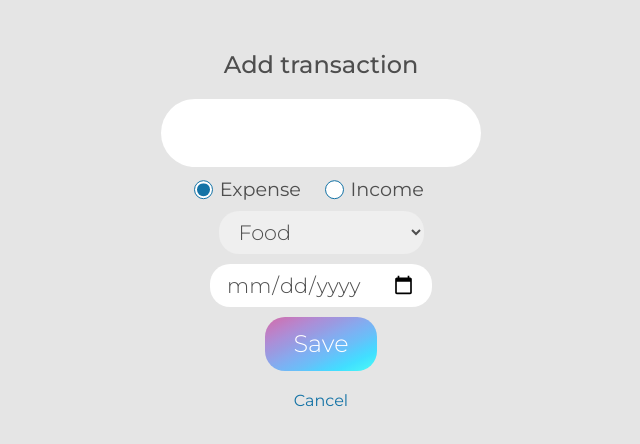
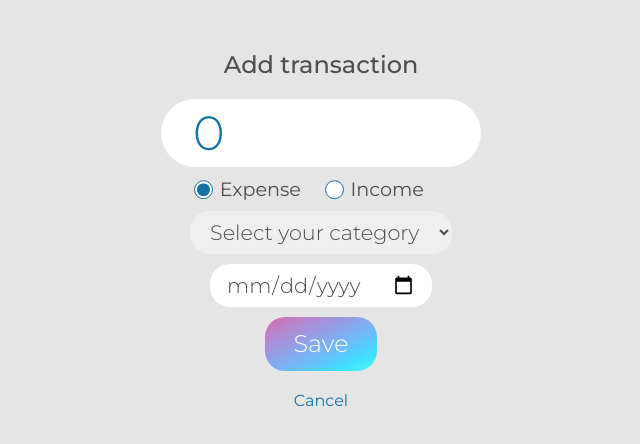
Before and after one commit to efrainlav/Angular_Expenses_Tracker, an Angular app in the folder angular17-expenses-tracker/: page /add in a window 1280 px wide. Shown: the top 444 px of the page, without its empty margins (319-959 px from the left). Built offline with nearby package versions, Linux system fonts and the light colour scheme.

Commit message:
Angular: FormGroup y FormCOntrol para manejo de ReactiveFOrms y evento ngSubmit - No SAVE mode activado. ELM

```diff
--- a/angular17-expenses-tracker/src/app/pages/add-transaction/add-transaction.component.html
+++ b/angular17-expenses-tracker/src/app/pages/add-transaction/add-transaction.component.html
@@ -1,20 +1,43 @@
 <div class="add-transaction">
   <h2>Add transaction</h2>
-  <form class="add-transaction__form" autocomplete="off">
-    <input type="text" id="amount" class="add-transaction__amount" autofocus />
+  <form
+    class="add-transaction__form"
+    autocomplete="off"
+    [formGroup]="addTransactionForm"
+    (ngSubmit)="onSubmit()"
+  >
+    <input
+      type="text"
+      class="add-transaction__amount"
+      autofocus
+      formControlName="amount"
+    />
     <div class="add-transaction__type">
-      <input type="radio" id="expense" name="type" value="expense" checked />
+      <input
+        type="radio"
+        id="expense"
+        name="type"
+        value="expense"
+        formControlName="type"
+      />
       <label for="expense">Expense</label>
-      <input type="radio" id="income" name="type" value="income" />
+      <input
+        type="radio"
+        id="income"
+        name="type"
+        value="income"
+        formControlName="type"
+      />
       <label for="income">Income</label>
     </div>
-    <select name="category" id="category" class="add-transaction__category">
+    <select class="add-transaction__category" formControlName="category">
+      <option value="">Select your category</option>
       <option value="food">Food</option>
       <option value="shopping">Shopping</option>
       <option value="entertainment">Entertainment</option>
       <option value="payroll">Payroll</option>
     </select>
-    <input type="date" id="date" class="add-transaction__date" />
+    <input type="date" class="add-transaction__date" formControlName="date" />
     <button type="submit">Save</button>
   </form>
   <a routerLink="/">Cancel</a>
--- a/angular17-expenses-tracker/src/app/pages/add-transaction/add-transaction.component.ts
+++ b/angular17-expenses-tracker/src/app/pages/add-transaction/add-transaction.component.ts
@@ -1,12 +1,33 @@
+import { Component, OnInit } from '@angular/core';
 import { CommonModule } from '@angular/common';
-import { Component } from '@angular/core';
 import { RouterLink } from '@angular/router';
+
+// Formularios
+import { FormGroup, FormControl, ReactiveFormsModule } from '@angular/forms';
 
 @Component({
   selector: 'app-add-transaction',
   standalone: true,
-  imports: [CommonModule, RouterLink],
+  imports: [CommonModule, ReactiveFormsModule, RouterLink],
   templateUrl: './add-transaction.component.html',
   styleUrl: './add-transaction.component.scss',
 })
-export class AddTransactionComponent {}
+export class AddTransactionComponent implements OnInit {
+  // Objeto que administra la información del formulario
+  addTransactionForm!: FormGroup;
+
+  // Se ejecuta en el montaje del componente en el DOM Tree
+  ngOnInit(): void {
+    // Inicialización del formulario
+    this.addTransactionForm = new FormGroup({
+      amount: new FormControl(0),
+      type: new FormControl('expense'),
+      category: new FormControl(''),
+      date: new FormControl(''),
+    });
+  }
+
+  onSubmit() {
+    console.log(this.addTransactionForm.value);
+  }
+}
```
